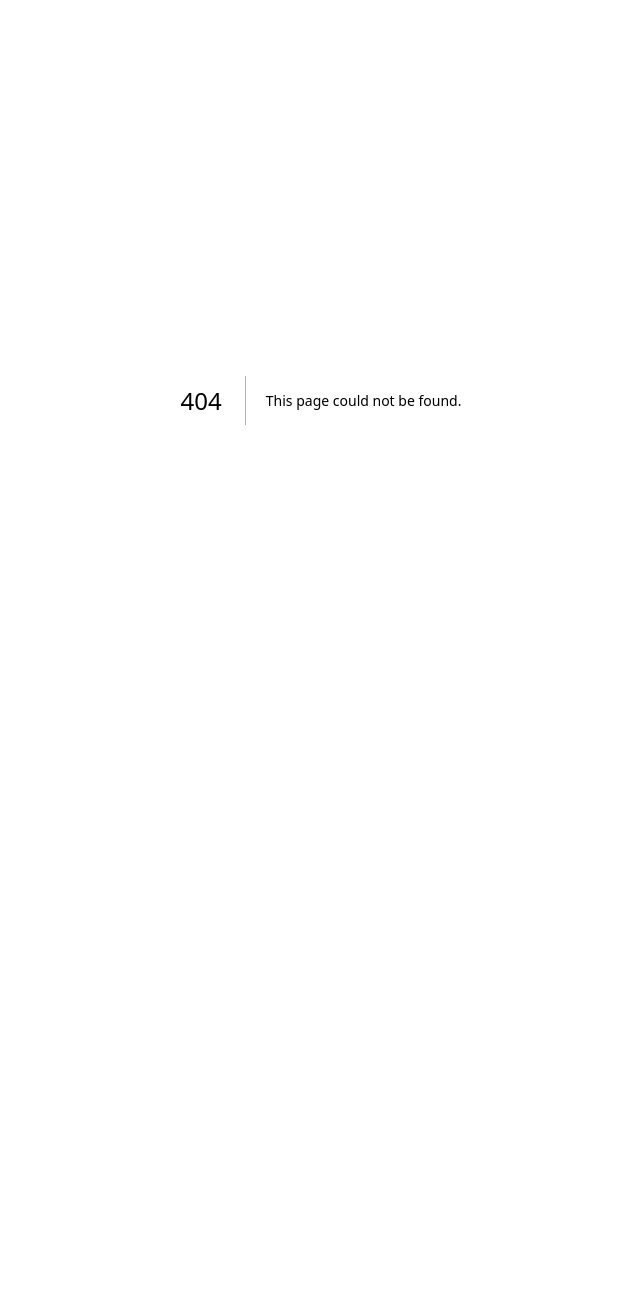
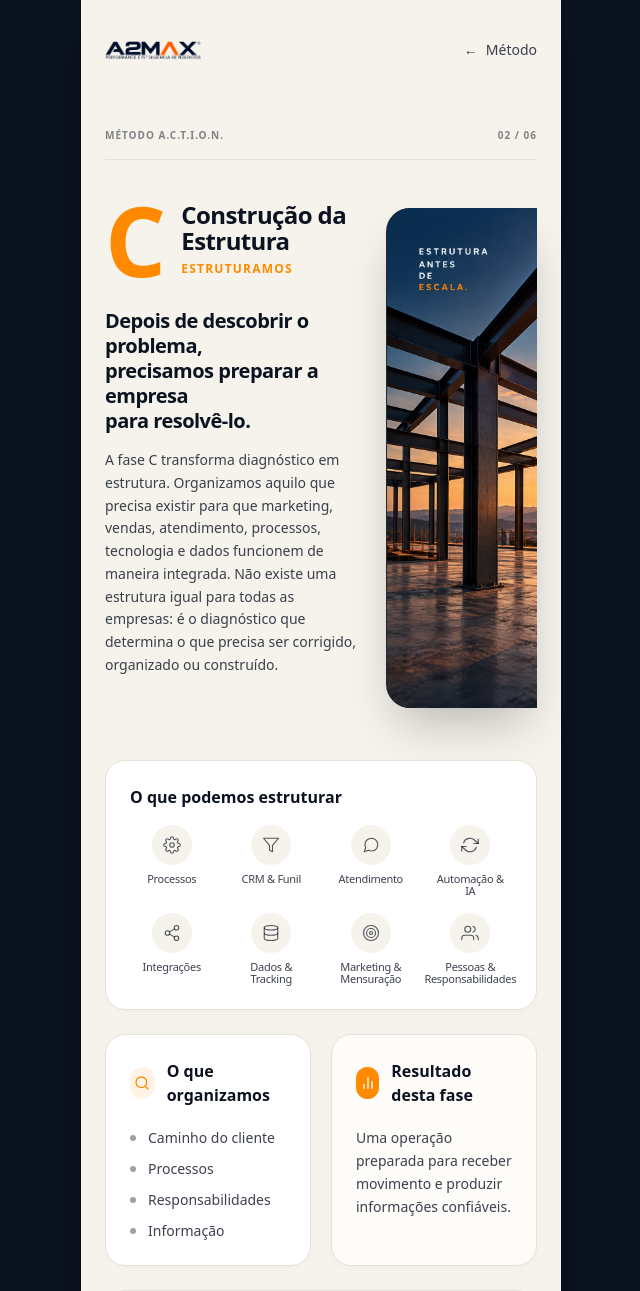
Before and after one commit to A2Max-Business/a2max-bio, a Next.js app: page /action/c in a window 1280 px wide. Before the commit this address had no page. Shown: the top 1291 px of the page, without its empty margins (319-959 px from the left). Before the commit the page ends 800 px from the top, so only its background shows below. Built offline with nearby package versions, Linux system fonts and the light colour scheme.

Commit message:
feat: implement ACTION structure phase page

```diff
--- /dev/null
+++ b/app/action/c/page.tsx
@@ -0,0 +1,130 @@
+import * as React from "react";
+import { Metadata } from "next";
+import { PageContainer } from "@/components/layout/PageContainer";
+import { Header } from "@/components/layout/Header";
+import { Footer } from "@/components/layout/Footer";
+import { Reveal } from "@/components/ui/Reveal";
+
+// Phase specific components
+import { PhaseIdentity } from "@/components/action-phases/PhaseIdentity";
+import { PhaseEditorialIntro } from "@/components/action-phases/PhaseEditorialIntro";
+import { ActionEditorialMedia } from "@/components/action-phases/ActionEditorialMedia";
+import { AnalysisGrid, AnalysisItem } from "@/components/action-phases/AnalysisGrid";
+import { InsightCards } from "@/components/action-phases/InsightCards";
+import { NextPhaseNav } from "@/components/action-phases/NextPhaseNav";
+import { ActionDiagnosticCTA } from "@/components/action-phases/ActionDiagnosticCTA";
+import { Icons } from "@/components/ui/Icons";
+
+export const metadata: Metadata = {
+  title: "Construção da Estrutura | Método A.C.T.I.O.N. | A2Max",
+  description: "Conheça a fase de Construção da Estrutura do Método A.C.T.I.O.N. da A2Max.",
+};
+
+const phaseCAnalysisItems: AnalysisItem[] = [
+  { icon: Icons.settings, label: "Processos" },
+  { icon: Icons.filter, label: "CRM & Funil" },
+  { icon: Icons.messageCircle, label: "Atendimento" },
+  { icon: Icons.refreshCw, label: "Automação & IA" },
+  { icon: Icons.network, label: "Integrações" },
+  { icon: Icons.database, label: "Dados & Tracking" },
+  { icon: Icons.target, label: "Marketing &\nMensuração" },
+  { icon: Icons.users, label: "Pessoas &\nResponsabilidades" },
+];
+
+export default function ActionPhaseC() {
+  return (
+    <PageContainer className="bg-[#F5F3EC]">
+      <Header variant="light" backHref="/action" backLabel="Método" />
+
+      <main className="w-full flex-1 flex flex-col pt-32 pb-4">
+        {/* Top Indicator */}
+        <div className="w-full px-6">
+          <Reveal>
+            <div className="flex justify-between items-center w-full max-w-[480px] mx-auto pb-4 border-b border-[#E5E2D9]">
+              <span className="text-[10px] tracking-widest text-azul-noite/50 font-bold uppercase">
+                Método A.C.T.I.O.N.
+              </span>
+              <span className="text-[10px] tracking-widest text-azul-noite/50 font-bold">
+                02 / 06
+              </span>
+            </div>
+          </Reveal>
+        </div>
+
+        {/* Phase Editorial Top Section */}
+        <div className="w-full px-6 mt-4">
+          <div className="w-full max-w-[480px] mx-auto flex flex-row items-stretch justify-between gap-2 sm:gap-4">
+
+            {/* Left Column: Text */}
+            <div className="flex flex-col w-[58%] sm:w-[60%]">
+              <Reveal delay={0.1}>
+                <PhaseIdentity
+                  letter="C"
+                  title={"Construção\nda Estrutura"}
+                  verb="ESTRUTURAMOS"
+                />
+              </Reveal>
+
+              <Reveal delay={0.2}>
+                <PhaseEditorialIntro
+                  headline={
+                    <>Depois de descobrir o problema,<br/> precisamos preparar a empresa<br/> para resolvê-lo.</>
+                  }
+                  content="A fase C transforma diagnóstico em estrutura. Organizamos aquilo que precisa existir para que marketing, vendas, atendimento, processos, tecnologia e dados funcionem de maneira integrada. Não existe uma estrutura igual para todas as empresas: é o diagnóstico que determina o que precisa ser corrigido, organizado ou construído."
+                />
+              </Reveal>
+            </div>
+
+            {/* Right Column: Editorial Media */}
+            <div className="w-[38%] sm:w-[35%] py-8">
+              <Reveal delay={0.3} className="h-full w-full">
+                <ActionEditorialMedia
+                  src="/images/action-c-editorial.png"
+                  alt="Construção da Estrutura Editorial"
+                  hideText={true}
+                  objectPosition="left center"
+                />
+              </Reveal>
+            </div>
+          </div>
+        </div>
+
+        <div className="w-full max-w-[480px] mx-auto px-6 mt-5 flex flex-col gap-5 sm:gap-6 pb-8">
+          <Reveal delay={0.4}>
+            <AnalysisGrid
+              title="O que podemos estruturar"
+              items={phaseCAnalysisItems}
+            />
+          </Reveal>
+
+          <Reveal delay={0.5}>
+            <InsightCards
+              leftTitle="O que organizamos"
+              leftItems={["Caminho do cliente", "Processos", "Responsabilidades", "Informação"]}
+              rightTitle="Resultado desta fase"
+              rightText="Uma operação preparada para receber movimento e produzir informações confiáveis."
+            />
+          </Reveal>
+
+          <Reveal delay={0.6}>
+            <NextPhaseNav
+              introText="Com a casa organizada, é hora de colocar o negócio em movimento."
+              nextLetter="T"
+              nextTitle="Tráfego e Tração"
+              nextVerb="MOVIMENTAMOS"
+              nextHref="/action/t"
+            />
+          </Reveal>
+
+          <Reveal delay={0.7}>
+            <ActionDiagnosticCTA />
+          </Reveal>
+        </div>
+      </main>
+
+      <Reveal delay={0.8} className="w-full">
+        <Footer variant="light" />
+      </Reveal>
+    </PageContainer>
+  );
+}
--- a/components/action-phases/ActionEditorialMedia.tsx
+++ b/components/action-phases/ActionEditorialMedia.tsx
@@ -4,9 +4,16 @@ import Image from "next/image";
 interface ActionEditorialMediaProps {
   src?: string;
   alt?: string;
+  hideText?: boolean;
+  objectPosition?: string;
 }
 
-export function ActionEditorialMedia({ src = "/images/action-a-editorial.png", alt = "Auditoria e Análise Editorial" }: ActionEditorialMediaProps) {
+export function ActionEditorialMedia({
+  src = "/images/action-a-editorial.png",
+  alt = "Auditoria e Análise Editorial",
+  hideText = false,
+  objectPosition = "center 30%"
+}: ActionEditorialMediaProps) {
   return (
     <div className="relative w-full h-full min-h-[400px] sm:min-h-[500px] bg-[#111] rounded-l-3xl overflow-hidden shadow-2xl flex flex-col justify-start p-5 sm:p-6 border-l border-white/10 ml-auto">
       {/* Editorial Image */}
@@ -16,14 +23,18 @@ export function ActionEditorialMedia({ src = "/images/action-a-editorial.png", a
           alt={alt}
           fill
           priority
-          className="object-cover object-[center_30%]"
+          style={{ objectPosition }}
+          className="object-cover"
           sizes="(max-width: 480px) 45vw, 300px"
         />
       )}
 
       {/* Persistent gradient just for the text area (top left usually cleaner in these photos) */}
+      {!hideText && (
         <div className="absolute top-0 left-0 w-full h-[60%] bg-gradient-to-b from-[#0B1220]/80 via-[#0B1220]/30 to-transparent z-10" />
+      )}
 
+      {!hideText && (
         <div className="relative z-20 mt-2 sm:mt-4">
           <p className="text-[10px] sm:text-[11px] font-bold tracking-[0.15em] text-white/90 leading-[1.6]">
             CLAREZA<br />
@@ -32,6 +43,7 @@ export function ActionEditorialMedia({ src = "/images/action-a-editorial.png", a
             MOVIMENTO.
           </p>
         </div>
+      )}
     </div>
   );
 }
--- a/components/action-phases/AnalysisGrid.tsx
+++ b/components/action-phases/AnalysisGrid.tsx
@@ -1,12 +1,17 @@
 import * as React from "react";
 import { Icons } from "@/components/ui/Icons";
 
-interface AnalysisItem {
+export interface AnalysisItem {
   icon: React.FC<React.SVGProps<SVGSVGElement>>;
   label: string;
 }
 
-const analysisItems: AnalysisItem[] = [
+interface AnalysisGridProps {
+  title?: string;
+  items?: AnalysisItem[];
+}
+
+const defaultItems: AnalysisItem[] = [
   { icon: Icons.barChart, label: "Números\ne resultados" },
   { icon: Icons.users, label: "Pessoas\ne equipe" },
   { icon: Icons.settings, label: "Processos\ne operação" },
@@ -17,16 +22,16 @@ const analysisItems: AnalysisItem[] = [
   { icon: Icons.refreshCw, label: "Retenção\ne recompra" },
 ];
 
-export function AnalysisGrid() {
+export function AnalysisGrid({ title = "O que analisamos", items = defaultItems }: AnalysisGridProps) {
   return (
     <div className="w-full bg-white rounded-[20px] p-5 sm:p-6 shadow-[0_2px_10px_rgba(0,0,0,0.02)] border border-[#E5E2D9]">
       <h3 className="text-[15px] sm:text-[16px] font-bold text-azul-noite mb-4">
-        O que analisamos
+        {title}
       </h3>
 
       {/* 2 columns on very small screens, 4 columns on larger mobile/desktop */}
       <div className="grid grid-cols-2 min-[400px]:grid-cols-4 gap-y-4 gap-x-2 sm:gap-4">
-        {analysisItems.map((item, i) => (
+        {items.map((item, i) => (
           <div key={i} className="flex flex-col items-center text-center gap-2">
             <div className="w-9 h-9 sm:w-10 sm:h-10 rounded-full bg-[#F5F3EC] flex items-center justify-center text-azul-noite/70">
               <item.icon className="w-4 h-4 sm:w-[18px] sm:h-[18px] stroke-[1.5]" />
--- a/components/action-phases/InsightCards.tsx
+++ b/components/action-phases/InsightCards.tsx
@@ -1,10 +1,24 @@
 import * as React from "react";
 import { Icons } from "@/components/ui/Icons";
 
-export function InsightCards() {
+interface InsightCardsProps {
+  leftTitle?: string;
+  leftItems?: string[];
+  rightTitle?: string;
+  rightText?: string;
+}
+
+const defaultLeftItems = ["Números", "Desperdícios", "Riscos", "Oportunidades"];
+
+export function InsightCards({
+  leftTitle = "O que procuramos",
+  leftItems = defaultLeftItems,
+  rightTitle = "Resultado desta fase",
+  rightText = "Um diagnóstico claro da situação atual e das prioridades da empresa, com recomendações objetivas para os próximos passos."
+}: InsightCardsProps) {
   return (
     <div className="w-full flex flex-col sm:flex-row gap-4 sm:gap-5">
-      {/* Left Card: O que procuramos */}
+      {/* Left Card: O que procuramos / organizamos */}
       <div className="flex-1 bg-white rounded-[20px] p-5 sm:p-6 shadow-[0_2px_10px_rgba(0,0,0,0.02)] border border-[#E5E2D9] flex flex-col">
         <div className="flex items-center gap-3 mb-5">
           <div className="w-8 h-8 rounded-full bg-laranja-energia/10 flex items-center justify-center text-laranja-energia">
@@ -12,12 +26,12 @@ export function InsightCards() {
             <Icons.search className="w-4 h-4" />
           </div>
           <h3 className="text-[15px] sm:text-[16px] font-bold text-azul-noite">
-            O que procuramos
+            {leftTitle}
           </h3>
         </div>
 
         <ul className="space-y-2.5 flex-1">
-          {["Números", "Desperdícios", "Riscos", "Oportunidades"].map((item, i) => (
+          {leftItems.map((item, i) => (
             <li key={i} className="flex items-center gap-3">
               <div className="w-1.5 h-1.5 rounded-full bg-azul-noite/40" />
               <span className="text-[13px] sm:text-[14px] font-medium text-azul-noite/80">
@@ -35,12 +49,12 @@ export function InsightCards() {
             <Icons.barChart className="w-4 h-4" />
           </div>
           <h3 className="text-[15px] sm:text-[16px] font-bold text-azul-noite">
-            Resultado desta fase
+            {rightTitle}
           </h3>
         </div>
 
         <p className="text-[13px] sm:text-[14px] text-azul-noite/80 leading-relaxed font-medium">
-          Um diagnóstico claro da situação atual e das prioridades da empresa, com recomendações objetivas para os próximos passos.
+          {rightText}
         </p>
       </div>
     </div>
```
Also changed, not shown: public/images/action-c-editorial.png (added). Lines whose indentation alone changed are shown as unchanged.
